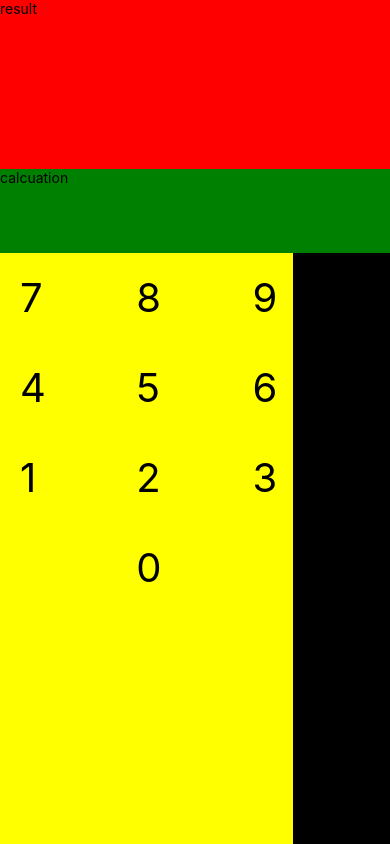
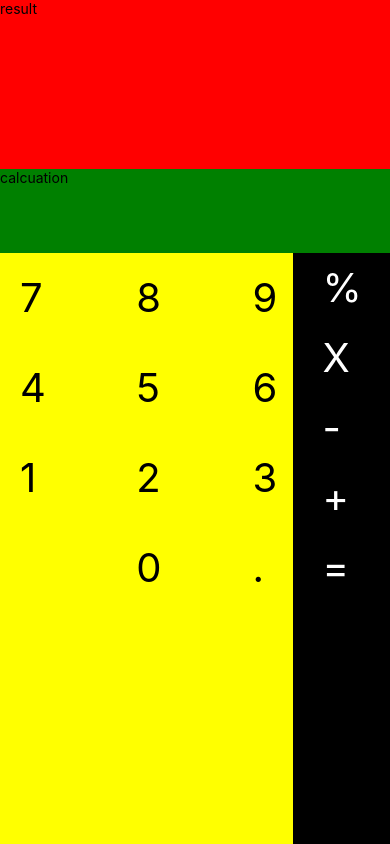
Before and after one commit to SteveJ123/react_native, a React Native app in the folder calculator/: screen / in a window 390 px wide. Built offline with nearby package versions, Linux system fonts and the light colour scheme.

Commit message:
calculator added

```diff
--- a/calculator/App.js
+++ b/calculator/App.js
@@ -126,13 +126,30 @@ export default class App extends React.Component{
           <Text style={styles.btn}>0</Text>
           </TouchableOpacity>
           <TouchableOpacity>
-          <Text style={styles.btn}></Text>
+          <Text style={styles.btn}>.</Text>
           </TouchableOpacity>
 
           </View>
 
         </View>
-        <View style={styles.operations}><Text>operations</Text></View>
+        <View style={styles.operations}>
+          <TouchableOpacity>
+          <Text style={styles.opbtn}>%</Text>
+          </TouchableOpacity>
+          <TouchableOpacity>
+          <Text style={styles.opbtn}>X</Text>
+          </TouchableOpacity>
+          <TouchableOpacity>
+          <Text style={styles.opbtn}>-</Text>
+          </TouchableOpacity>
+          <TouchableOpacity>
+          <Text style={styles.opbtn}>+</Text>
+          </TouchableOpacity>
+          <TouchableOpacity>
+          <Text style={styles.opbtn}>=</Text>
+          </TouchableOpacity>
+
+        </View>
         </View>
       </View>
 
@@ -176,7 +193,19 @@ const styles = StyleSheet.create({
   operations:{
     flex: 1,
     backgroundColor: 'black',
-  }
+    flexDirection: 'column',
+    color: 'white',
+  },
+  opbtn:{
+    color: 'white',
+    width: 40,
+    height: 50,
+    marginLeft: 30,
+    marginTop: 10,
+    marginBottom: 10,
+    fontSize: 40,
+    fontWeight: '400',
+      }
 });
 
 // export default App;
```
